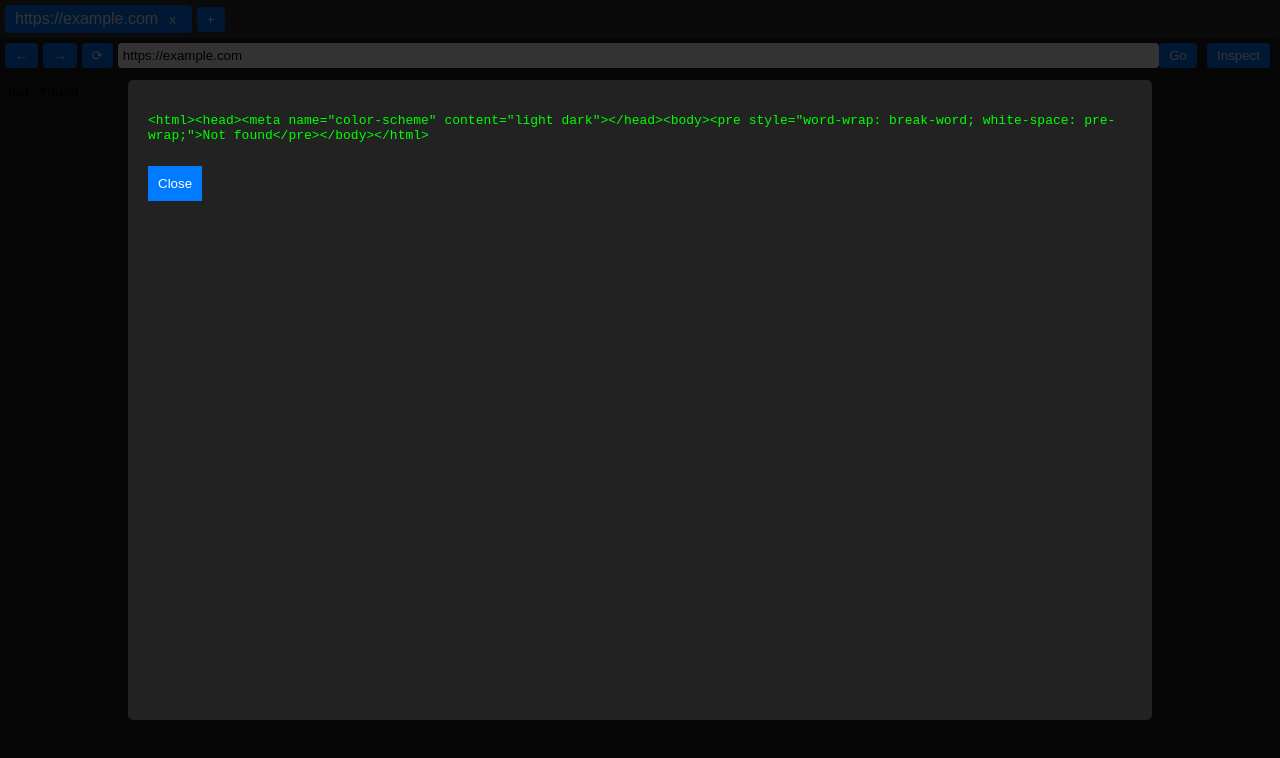
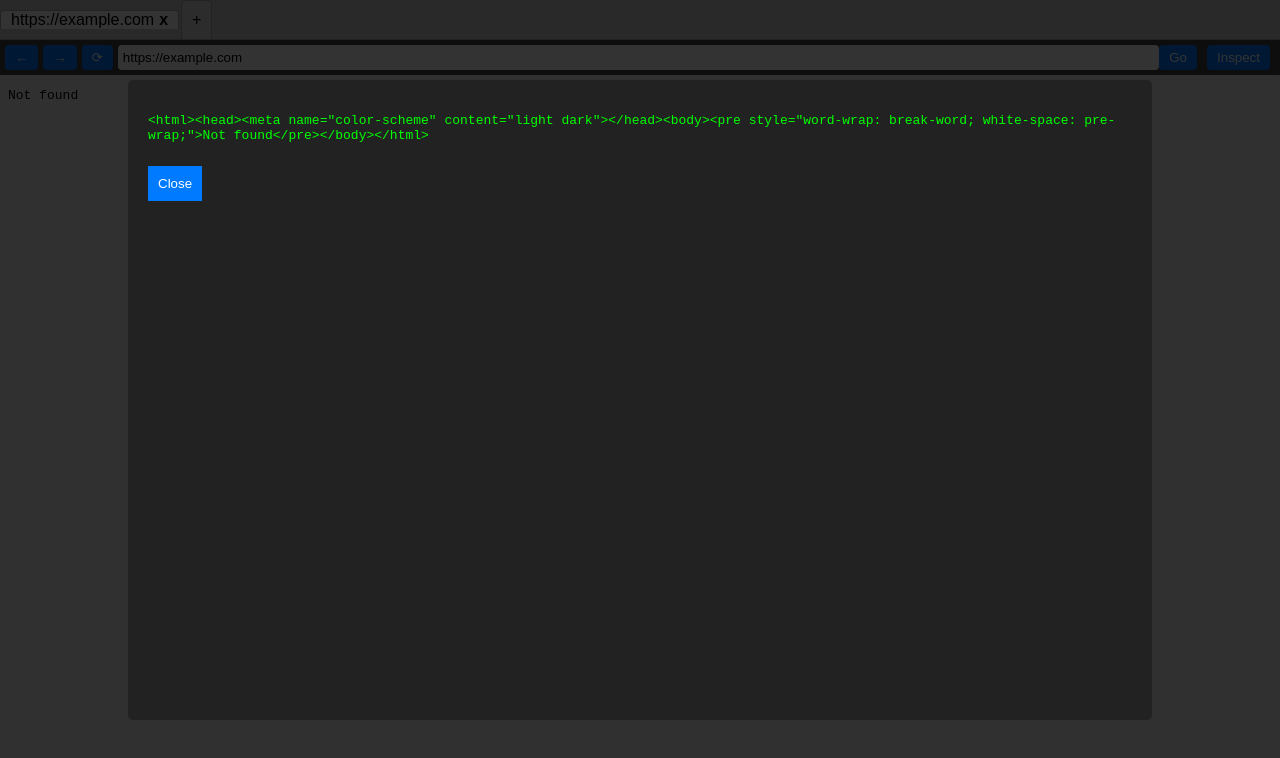
Before and after one commit to usernameman12/GhostFrameV2, a website: page public/index.html in a window 1280 px wide. Both pictures are taken after a click on the button "Inspect". Drawn offline with Linux system fonts and the light colour scheme.

Commit message:
Update index.html

```diff
--- a/public/index.html
+++ b/public/index.html
@@ -6,29 +6,139 @@
   <title>GhostFrame</title>
   <style>
     * { box-sizing: border-box; }
-    body { margin: 0; font-family: Arial, sans-serif; background: #1e1e1e; color: white; }
-    #tabs-bar { display: flex; background: #333; padding: 5px; align-items: center; }
-    .tab { background: #555; padding: 5px 10px; margin-right: 5px; border-radius: 4px; display: flex; align-items: center; cursor: pointer; }
-    .tab.active { background: #007bff; }
-    .tab span { margin-right: 5px; }
-    .tab .close-btn { background: transparent; border: none; color: white; cursor: pointer; }
-    #new-tab-btn { background: #007bff; border: none; color: white; padding: 5px 10px; border-radius: 4px; cursor: pointer; }
-    #nav-bar { display: flex; align-items: center; background: #222; padding: 5px; }
-    #nav-bar button { background: #007bff; border: none; color: white; padding: 5px 10px; margin-right: 5px; border-radius: 4px; cursor: pointer; }
-    #address-bar { flex: 1; padding: 5px; border-radius: 4px; border: none; }
-    #inspect-btn { background: #007bff; border: none; color: white; padding: 5px 10px; margin-left: 5px; border-radius: 4px; cursor: pointer; }
-    #iframes-container { position: relative; height: calc(100vh - 90px); }
-    iframe { position: absolute; width: 100%; height: 100%; border: none; display: none; }
-    #modal { position: fixed; top: 0; left: 0; width: 100%; height: 100%; background: rgba(0,0,0,0.8); display: none; justify-content: center; align-items: center; }
-    #modal-content { background: #222; padding: 20px; border-radius: 5px; width: 80%; height: 80%; overflow: auto; }
-    #modal-content pre { white-space: pre-wrap; word-wrap: break-word; color: #0f0; }
-    #modal-close { background: #007bff; border: none; padding: 10px; color: white; cursor: pointer; margin-top: 10px; }
+    body {
+      margin: 0;
+      font-family: sans-serif;
+      background: #f1f1f1;
+    }
+    /* Tabs Bar */
+    #tabs-bar {
+      display: flex;
+      background: #ccc;
+      border-bottom: 1px solid #aaa;
+      overflow-x: auto;
+      white-space: nowrap;
+      height: 40px;
+      align-items: center;
+    }
+    .tab {
+      display: inline-flex;
+      align-items: center;
+      justify-content: center;
+      padding: 0 10px;
+      height: 100%;
+      background: #eee;
+      border: 1px solid #aaa;
+      border-bottom: none;
+      margin-right: 2px;
+      border-top-left-radius: 4px;
+      border-top-right-radius: 4px;
+      cursor: pointer;
+    }
+    .tab.active {
+      background: white;
+      border-color: #aaa;
+    }
+    .tab .close-btn {
+      margin-left: 5px;
+      font-weight: bold;
+      cursor: pointer;
+    }
+    #new-tab-btn {
+      display: inline-flex;
+      align-items: center;
+      justify-content: center;
+      background: #ddd;
+      border: 1px solid #aaa;
+      border-bottom: none;
+      border-top-left-radius: 4px;
+      border-top-right-radius: 4px;
+      cursor: pointer;
+      padding: 0 10px;
+      height: 100%;
+    }
+    /* Navigation Bar */
+    #nav-bar {
+      display: flex;
+      align-items: center;
+      background: #444;
+      padding: 5px;
+    }
+    #nav-bar button {
+      background: #007bff;
+      border: none;
+      color: white;
+      padding: 5px 10px;
+      margin-right: 5px;
+      border-radius: 4px;
+      cursor: pointer;
+    }
+    #address-bar {
+      flex: 1;
+      padding: 5px;
+      border-radius: 4px;
+      border: none;
+    }
+    #inspect-btn {
+      background: #007bff;
+      border: none;
+      color: white;
+      padding: 5px 10px;
+      margin-left: 5px;
+      border-radius: 4px;
+      cursor: pointer;
+    }
+    /* Iframes Container */
+    #iframes-container {
+      position: relative;
+      height: calc(100vh - 80px);
+    }
+    iframe {
+      position: absolute;
+      width: 100%;
+      height: 100%;
+      border: none;
+      display: none;
+    }
+    /* Modal */
+    #modal {
+      position: fixed;
+      top: 0;
+      left: 0;
+      width: 100%;
+      height: 100%;
+      background: rgba(0,0,0,0.8);
+      display: none;
+      justify-content: center;
+      align-items: center;
+    }
+    #modal-content {
+      background: #222;
+      padding: 20px;
+      border-radius: 5px;
+      width: 80%;
+      height: 80%;
+      overflow: auto;
+    }
+    #modal-pre {
+      color: #0f0;
+      white-space: pre-wrap;
+      word-wrap: break-word;
+    }
+    #modal-close {
+      background: #007bff;
+      border: none;
+      padding: 10px;
+      color: white;
+      cursor: pointer;
+      margin-top: 10px;
+    }
   </style>
 </head>
 <body>
   <div id="tabs-bar">
     <div id="tabs"></div>
-    <button id="new-tab-btn" onclick="newTab()">+</button>
+    <div id="new-tab-btn" onclick="newTab()">+</div>
   </div>
   <div id="nav-bar">
     <button id="back-btn" onclick="goBack()">←</button>
@@ -46,7 +156,9 @@
     </div>
   </div>
   <script>
-    let tabs = [], activeTab = null, tabCount = 0;
+    let tabs = [];
+    let activeTab = null;
+    let tabCount = 0;
     const tabsContainer = document.getElementById("tabs");
     const iframesContainer = document.getElementById("iframes-container");
     const addressBar = document.getElementById("address-bar");
@@ -64,8 +176,8 @@
       tab.dataset.id = tabId;
       const span = document.createElement("span");
       span.textContent = url;
-      const closeBtn = document.createElement("button");
-      closeBtn.textContent = "x";
+      const closeBtn = document.createElement("span");
+      closeBtn.textContent = " x";
       closeBtn.classList.add("close-btn");
       closeBtn.onclick = (e) => { e.stopPropagation(); closeTab(tabId); };
       tab.appendChild(span);
@@ -78,7 +190,7 @@
 
     function switchTab(id) {
       tabs.forEach(t => {
-        if(t.id === id) {
+        if (t.id === id) {
           t.tabElement.classList.add("active");
           t.iframe.style.display = "block";
           activeTab = t;
@@ -91,21 +203,24 @@
     }
 
     function closeTab(id) {
-      let index = tabs.findIndex(t => t.id === id);
-      if(index === -1) return;
+      const index = tabs.findIndex(t => t.id === id);
+      if (index === -1) return;
       const t = tabs[index];
       tabsContainer.removeChild(t.tabElement);
       iframesContainer.removeChild(t.iframe);
       tabs.splice(index, 1);
-      if(activeTab.id === id) {
-        if(tabs.length > 0) switchTab(tabs[Math.max(0, index - 1)].id);
-        else { activeTab = null; addressBar.value = ""; }
+      if (activeTab.id === id) {
+        if (tabs.length > 0) switchTab(tabs[Math.max(0, index - 1)].id);
+        else {
+          activeTab = null;
+          addressBar.value = "";
+        }
       }
     }
 
     function navigate(url) {
-      if(!url.startsWith("http")) url = "https://" + url;
-      if(activeTab) {
+      if (!url.startsWith("http")) url = "https://" + url;
+      if (activeTab) {
         activeTab.url = url;
         activeTab.tabElement.querySelector("span").textContent = url;
         activeTab.iframe.src = `/api/proxy/${btoa(url)}`;
@@ -113,22 +228,35 @@
       }
     }
 
-    function goBack() { if(activeTab && activeTab.iframe.contentWindow.history.length > 0) activeTab.iframe.contentWindow.history.back(); }
-    function goForward() { if(activeTab && activeTab.iframe.contentWindow.history.length > 0) activeTab.iframe.contentWindow.history.forward(); }
-    function reloadPage() { if(activeTab) activeTab.iframe.contentWindow.location.reload(); }
+    function goBack() {
+      if (activeTab && activeTab.iframe.contentWindow.history.length > 0) {
+        activeTab.iframe.contentWindow.history.back();
+      }
+    }
+    function goForward() {
+      if (activeTab && activeTab.iframe.contentWindow.history.length > 0) {
+        activeTab.iframe.contentWindow.history.forward();
+      }
+    }
+    function reloadPage() {
+      if (activeTab) activeTab.iframe.contentWindow.location.reload();
+    }
 
     function inspect() {
-      if(!activeTab) return;
+      if (!activeTab) return;
       let source = "Unable to access content.";
-      try { source = activeTab.iframe.contentDocument.documentElement.outerHTML; }
-      catch(e) { console.error(e); }
+      try {
+        source = activeTab.iframe.contentDocument.documentElement.outerHTML;
+      } catch(e) { console.error(e); }
       document.getElementById("modal-pre").textContent = source;
       document.getElementById("modal").style.display = "flex";
     }
 
-    function closeModal() { document.getElementById("modal").style.display = "none"; }
+    function closeModal() {
+      document.getElementById("modal").style.display = "none";
+    }
 
-    if("serviceWorker" in navigator) {
+    if ("serviceWorker" in navigator) {
       navigator.serviceWorker.register("/sw.js").catch(err => console.error(err));
     }
 
```
